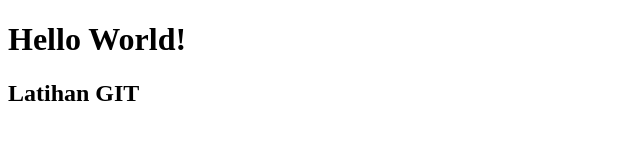
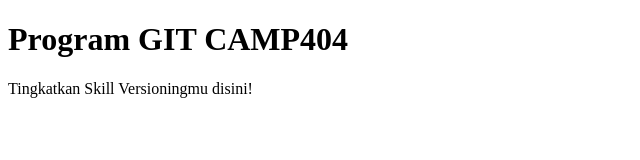
Before and after one commit to isnaayu/latihanGIT, a plain HTML site: page index.html in a window 1280 px wide. Shown: the whole page, without its empty margins (0-640 px from the left). Drawn offline with Linux system fonts and the light colour scheme.

Commit message:
menambahkan css+modif index

```diff
--- a/index.html
+++ b/index.html
@@ -7,7 +7,7 @@
     <title>Latihan Git</title>
   </head>
   <body>
-    <h1>Hello World!</h1>
-    <h2>Latihan GIT</h2>
+    <h1>Program GIT CAMP404</h1>
+    <p>Tingkatkan Skill Versioningmu disini!</p>
   </body>
 </html>
--- /dev/null
+++ b/style.css
@@ -0,0 +1,4 @@
+p {
+    font-family: Arial, Helvetica;
+    font-size: 14px;
+}
```
